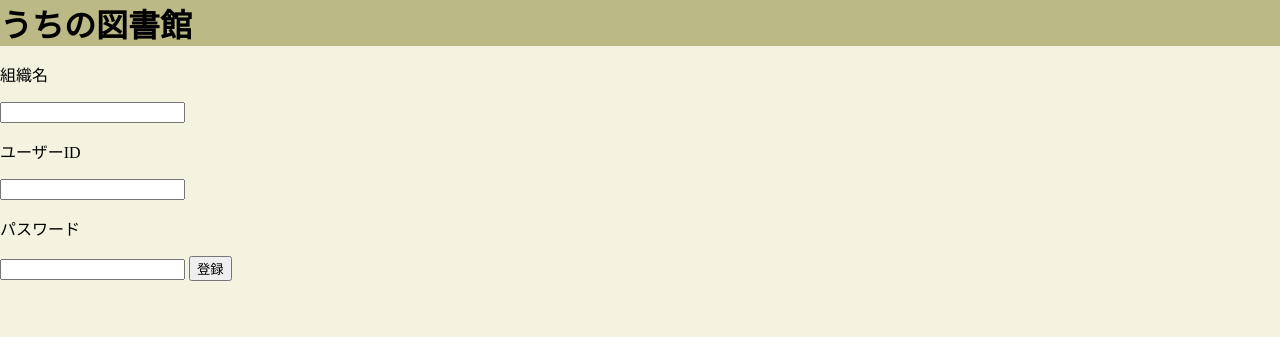
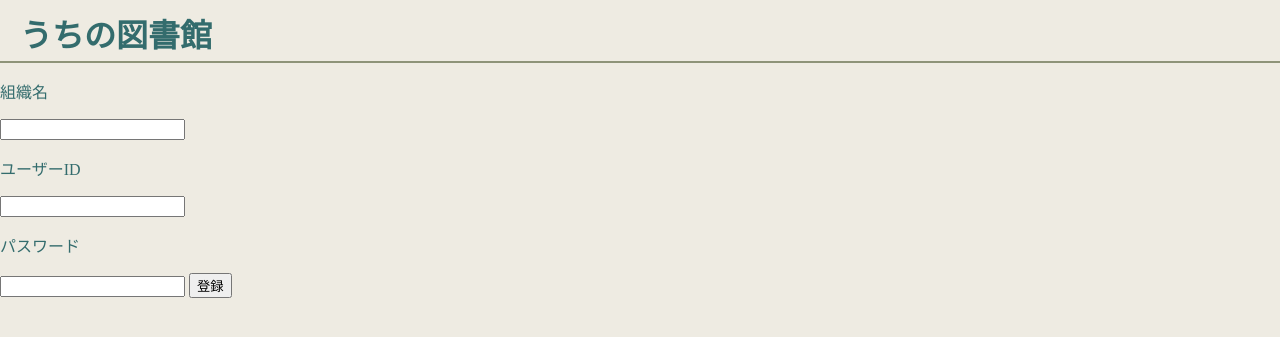
Before and after one commit to yo16/bookshelf_2023, a Flask app: page /signup in a window 1280 px wide. Shown: the top 337 px of the page. Run offline with Flask 3, Linux system fonts and the light colour scheme; parts of the project's set-up code (start-up, migrations or seed data) failed here and were passed over; some libraries are stand-ins or nearby versions.

Commit message:
基本の色とメニュー

```diff
--- a/app/static/css/main.css
+++ b/app/static/css/main.css
@@ -1,14 +1,62 @@
+:root {
+    --base-color: #eeebe2;
+    --accent1-color: #336c6d;
+    --accent2-color: #8e9379;
+    --accent3-color: #4891c1;
+    --debug-color: #e39cb9;
+
+}
+
 body {
-    background-color: #f3f3e0;
+    background-color: var(--base-color);
+    color: var(--accent1-color);
     margin: 0;
 }
 
+/* header周りの構造と色 */
 #body_header {
-    background-color: #bbb985;
-    position: relative;
-    width: 100%;
+    display: flex;
+    flex-direction: column;
+    align-items: flex-start;
+    gap: 10px;
+    top: 0px;
+    left: 0px;
     height: auto;
+    padding: 10px 20px 5px 20px;
+
+    background-color: var(--base-color);
+    border-bottom: solid 2px var(--accent2-color);
 }
+
 #body_header h1 {
     margin: 0;
 }
+
+#body_title_menu {
+    display: flex;
+    flex-direction: row;
+    align-items: flex-start;
+    width: 100%;
+    justify-content: space-between;
+}
+
+#self_menu {
+    display: inline-block;
+    vertical-align: middle;
+}
+#self_menu svg {
+    fill: var(--accent1-color);
+}
+
+#contents_menu {
+    display: flex;
+    flex-direction: row;
+    align-items: center;
+    gap: 30px;
+    padding-left: 10px;
+}
+
+#body_header_debug {
+    display:"";
+    background-color: var(--debug-color);
+}
--- a/app/templates/base.html
+++ b/app/templates/base.html
@@ -22,10 +22,15 @@
         {% block header_append %}{% endblock %}
     </head>
     <body>
+        {% block body_header %}
         <div id="body_header">
-            <h1>{% block org_name2 %}うち{% endblock %}の図書館</h1>
+            <div id="body_title_menu">
+                <span id="body_title">
+                    <h1>うちの図書館</h1>
+                </span>
+            </div>
         </div>
-        {% block body_header %}{% endblock %}
+        {% endblock %}
         {% block body %}{% endblock -%}
     </body>
 </html>
```
Also changed, not shown: app/templates/base_internal.html (+18 -2 lines).
